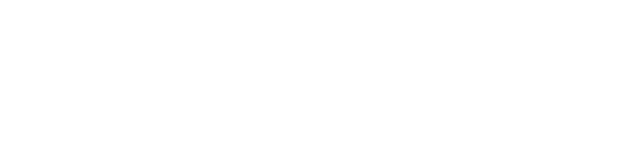
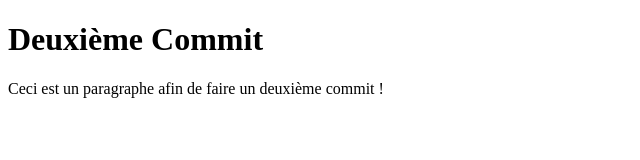
Before and after one commit to Nikohla44/Activit-Git, a plain HTML site: page index.html in a window 1280 px wide. Shown: the whole page, without its empty margins (0-640 px from the left). Drawn offline with Linux system fonts and the light colour scheme.

Commit message:
Ajout d'un titre et un paragraphe

```diff
--- a/index.html
+++ b/index.html
@@ -8,7 +8,8 @@
 
   <body>
 
-
+    <h1>Deuxième Commit</h1>
+    <p>Ceci est un paragraphe afin de faire un deuxième commit !</p>
 
   </body>
 </html>
```
